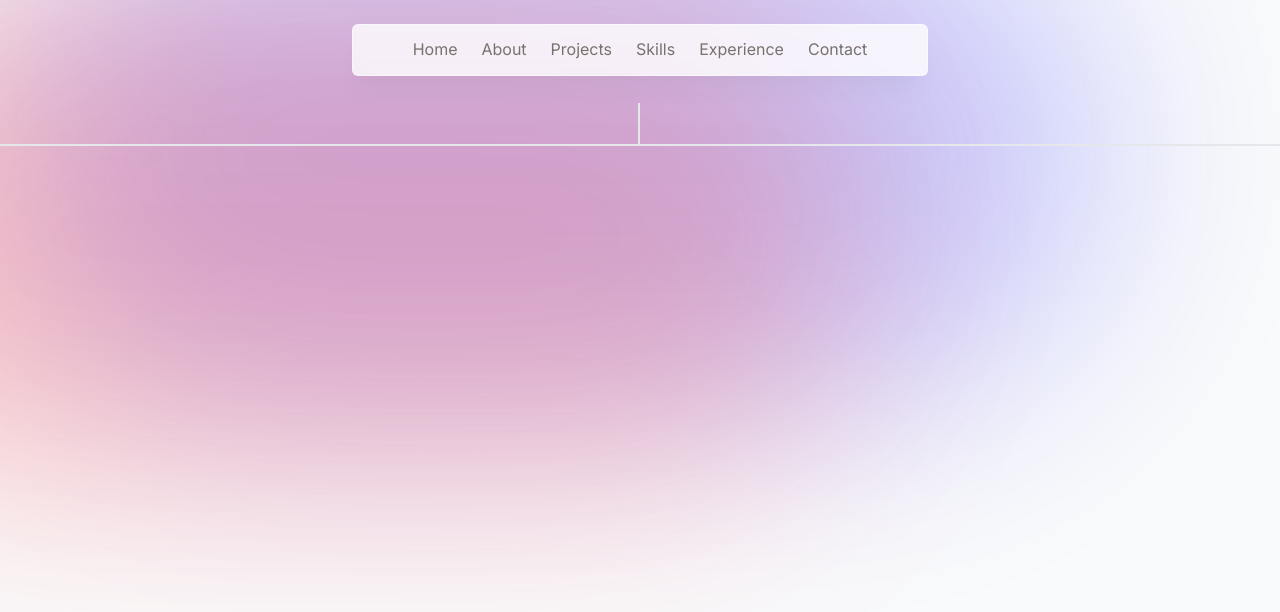
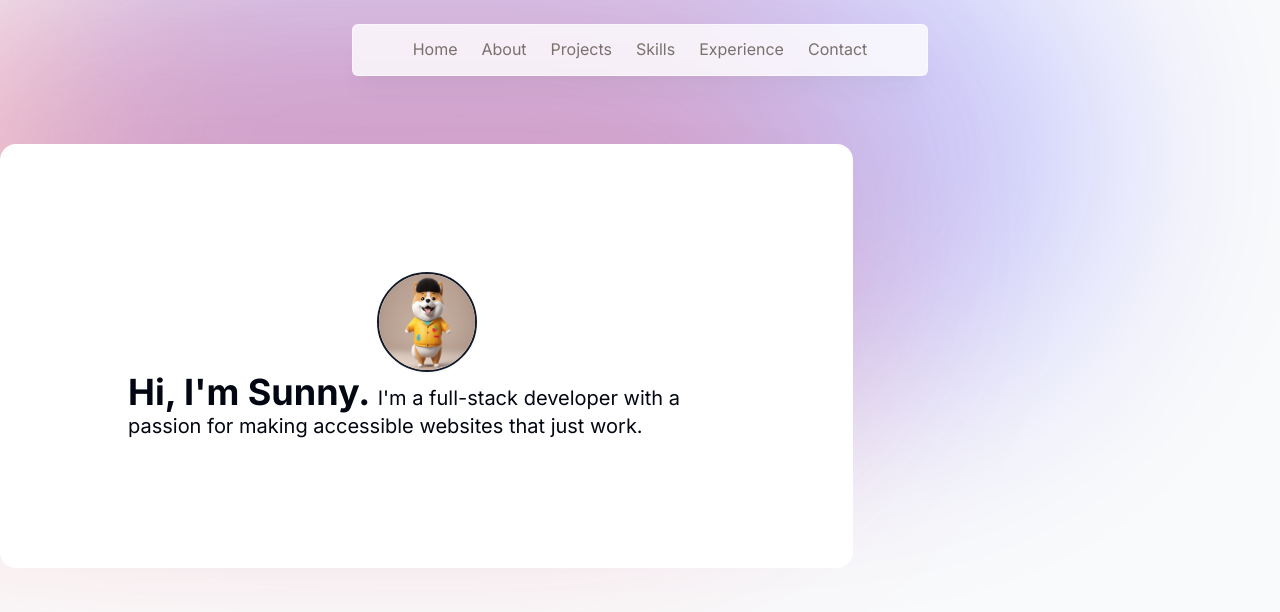
Before and after one commit to Sunnyhundal/Portfolio, a Next.js app in the folder portfolio/: page / in a window 1280 px wide. Shown: the top 612 px of the page. Built offline with nearby package versions, Linux system fonts and the light colour scheme.

Commit message:
Header text logo and nav

```diff
--- a/portfolio/components/intro.tsx
+++ b/portfolio/components/intro.tsx
@@ -3,21 +3,22 @@ import Image from "next/image";
 
 export default function Intro() {
   return (
-    <section>
-      <div className="flex items-center justify-center border">
-        <div className="relative">
-          <span className="absolute bottom-0 right-0 text-4xl border pt-10">
-            <div>
-              <Image
-                src="/public/images/sunny.png"
-                alt="Picture of the author"
-                width={500}
-                height={500}
-              />
-            </div>
-          </span>
-        </div>
+    <div className="flex items-center justify-center w-2/3 h-2/3 bg-white rounded-2xl flex-wrap p-32">
+      <div className="flex flex-col items-center justify-center">
+        <Image
+          src="/images/sunny.png"
+          alt="Sunny Hundal"
+          width={200}
+          height={200}
+          className="border-2 border-gray-900 rounded-full w-[100px] h-[100px] drop-shadow-sm"
+        />
+
+        <p className="text-xl">
+          <span className="text-4xl font-bold">Hi, I'm Sunny. </span>
+          I'm a full-stack developer with a passion for making accessible
+          websites that just work.
+        </p>
       </div>
-    </section>
+    </div>
   );
 }
```
